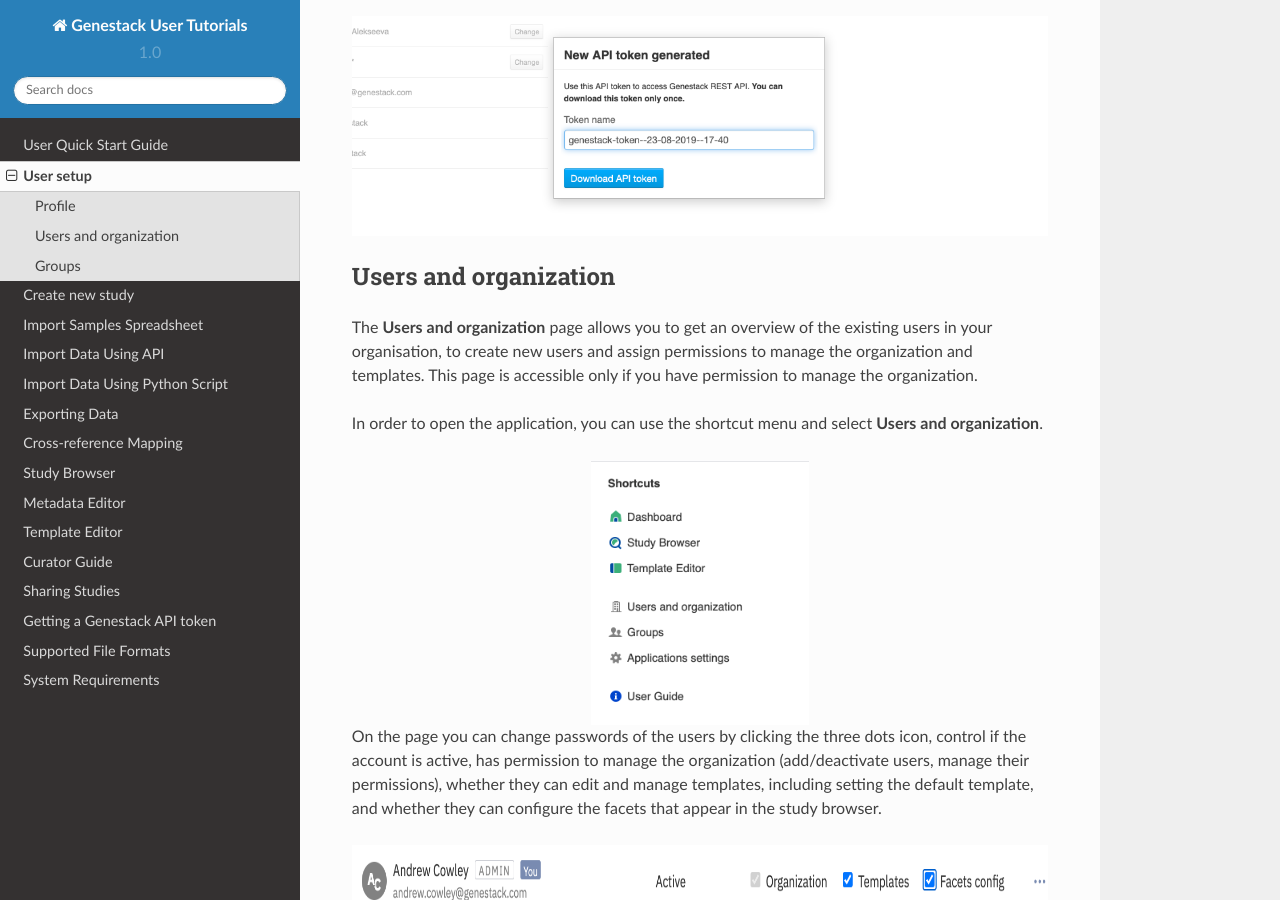
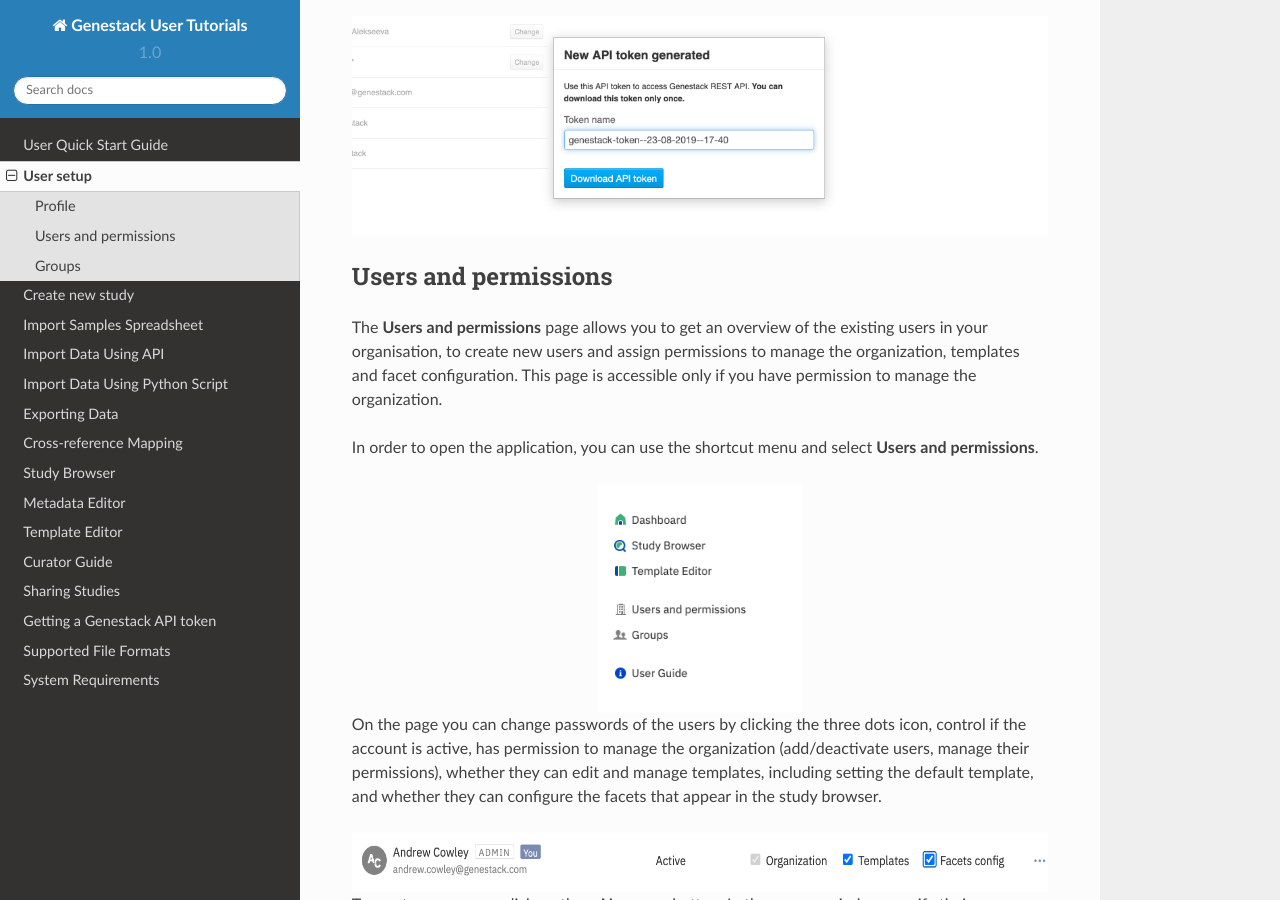
Before and after one commit to genestack/user-guide, a Sphinx documentation site: the page built from source/doc-odm-user-guide/setup.rst, in a window 1280 px wide and 900 px high, scrolled down 1028 px. Built offline with Sphinx 7.4.7 and the Read the Docs theme 2.0.0, drawn with Linux system fonts in a browser that asks for light colours.

Commit message:
updated users and permssions

```diff
--- a/source/doc-odm-user-guide/setup.rst
+++ b/source/doc-odm-user-guide/setup.rst
@@ -26,22 +26,22 @@
 
 
 
-Users and organization
-**********************
+Users and permissions
+*********************
 
-The **Users and organization** page allows you to get an overview of the existing users in your organisation,
-to create new users and assign permissions to manage the organization and templates. This page is accessible only if you have permission to manage the organization.
+The **Users and permissions** page allows you to get an overview of the existing users in your organisation,
+to create new users and assign permissions to manage the organization, templates and facet configuration. This page is accessible only if you have permission to manage the organization.
 
-In order to open the application, you can use the shortcut menu and select **Users and organization**.
+In order to open the application, you can use the shortcut menu and select **Users and permissions**.
 
-.. image:: images/shortcut_1_23.png
+.. image:: images/shortcut_1_37.png
    :scale: 40 %
    :align: center
 
 On the page you can change passwords of the users by clicking the three dots icon, control if the account is active, has permission to manage the organization (add/deactivate users, manage their permissions), whether they can edit and manage templates, including setting the default template, and whether they can configure the facets that appear in the study browser.
 
 .. image:: images/manage-users-1-33.png
-   :scale: 40 %
+   :scale: 30 %
    :align: center
 
 To create a new user, click on the **+ New user** button. In the pop-up window specify their name, email and starting password.
```
Also changed, not shown: source/doc-odm-user-guide/template-editor.rst (+4 -4 lines), Screenshot 2021-06-16 at 09.18.46.png (added), source/doc-odm-user-guide/images/shortcut_1_37.png (added).
